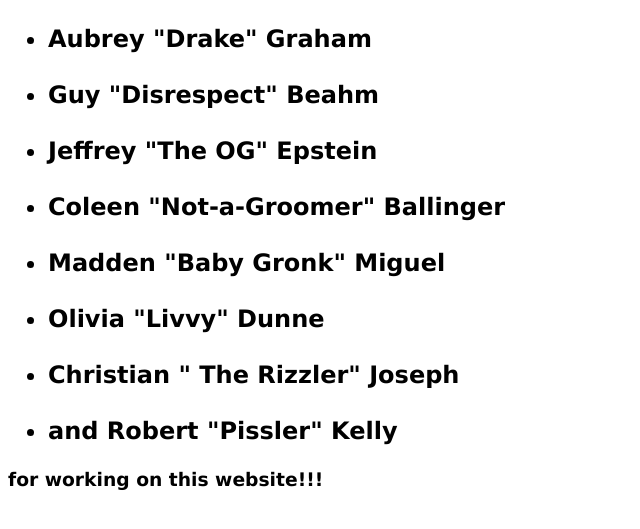
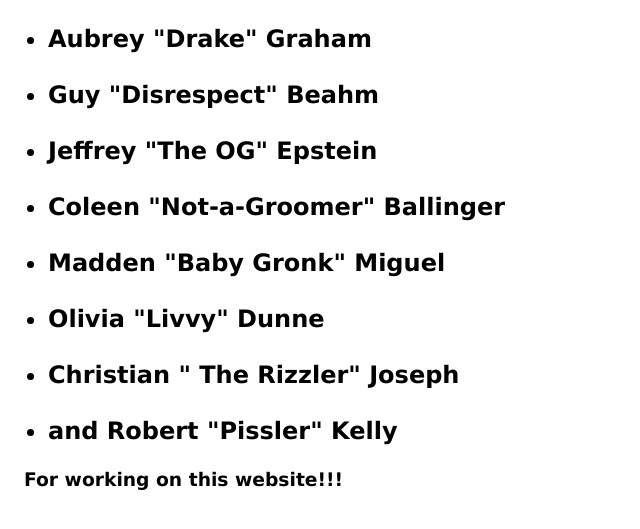
Before and after one commit to TheSkidToRuleThemAll/html, a plain HTML site: page expoHtml/main/redirects/owners.html in a window 1280 px wide. Shown: the part 101-630 px from the top of the page, without its empty margins (0-640 px from the left). Drawn offline with Linux system fonts and the light colour scheme.

Commit message:
Update owners.html

```diff
--- a/expoHtml/main/redirects/owners.html
+++ b/expoHtml/main/redirects/owners.html
@@ -13,9 +13,12 @@ SPECIAL THANKS TO:<br>
 <li><a target=_window href=https://en.wikipedia.org/wiki/The_Rizzler title="Prodigy in The Art of Rizz" >Christian " The Rizzler" Joseph</a><br><br></li></li>
 <li>and <a target=_window href=https://en.wikipedia.org/wiki/R._Kelly title="The Pissanator">Robert "Pissler" Kelly</a><br></li>
 </h2></ul>
-<h3>for working on this website!!!</h3>
+<h3>For working on this website!!!</h3>
 <audio autoplay loop src=../media/diddlerDiss.mp3>
 <style>
+h3,h1{
+text-indent:16px;
+}
 a{
 text-decoration:none; color:black;
 }
```
